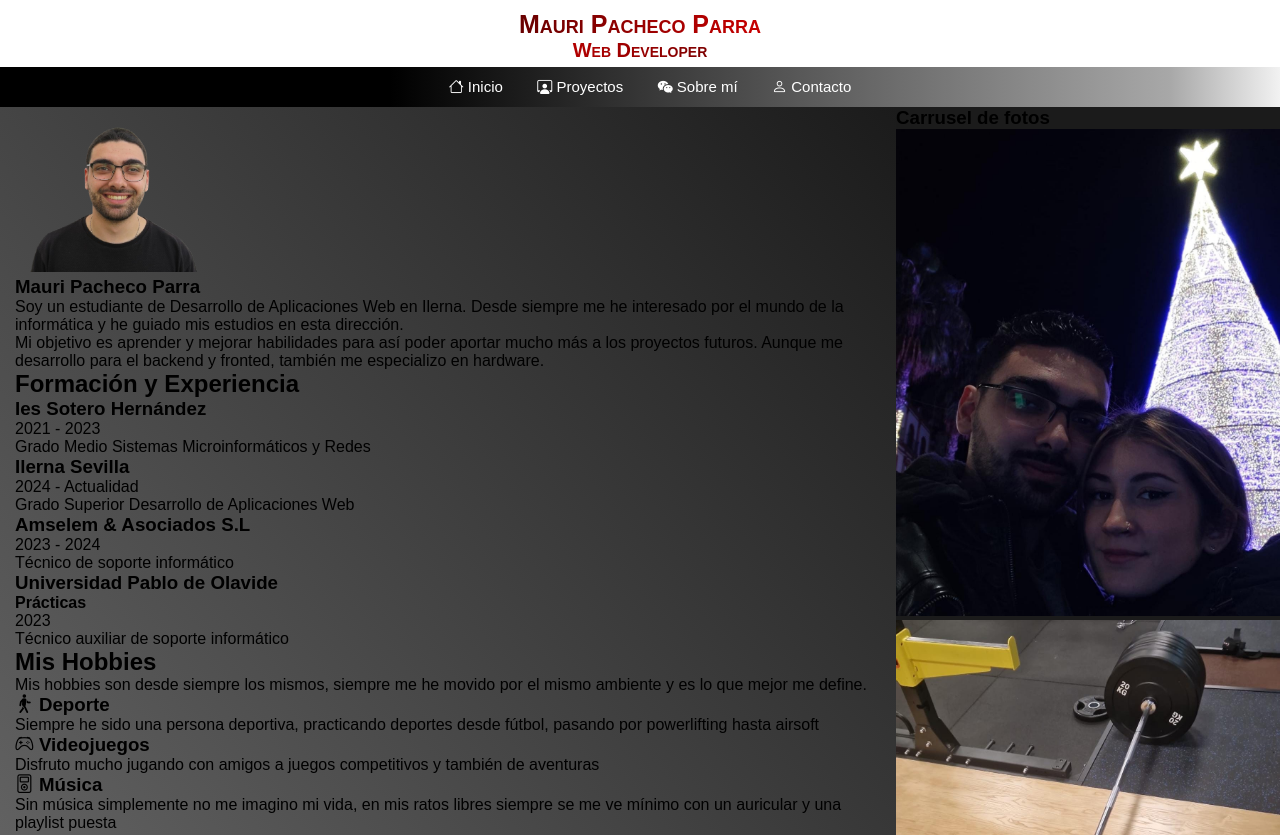
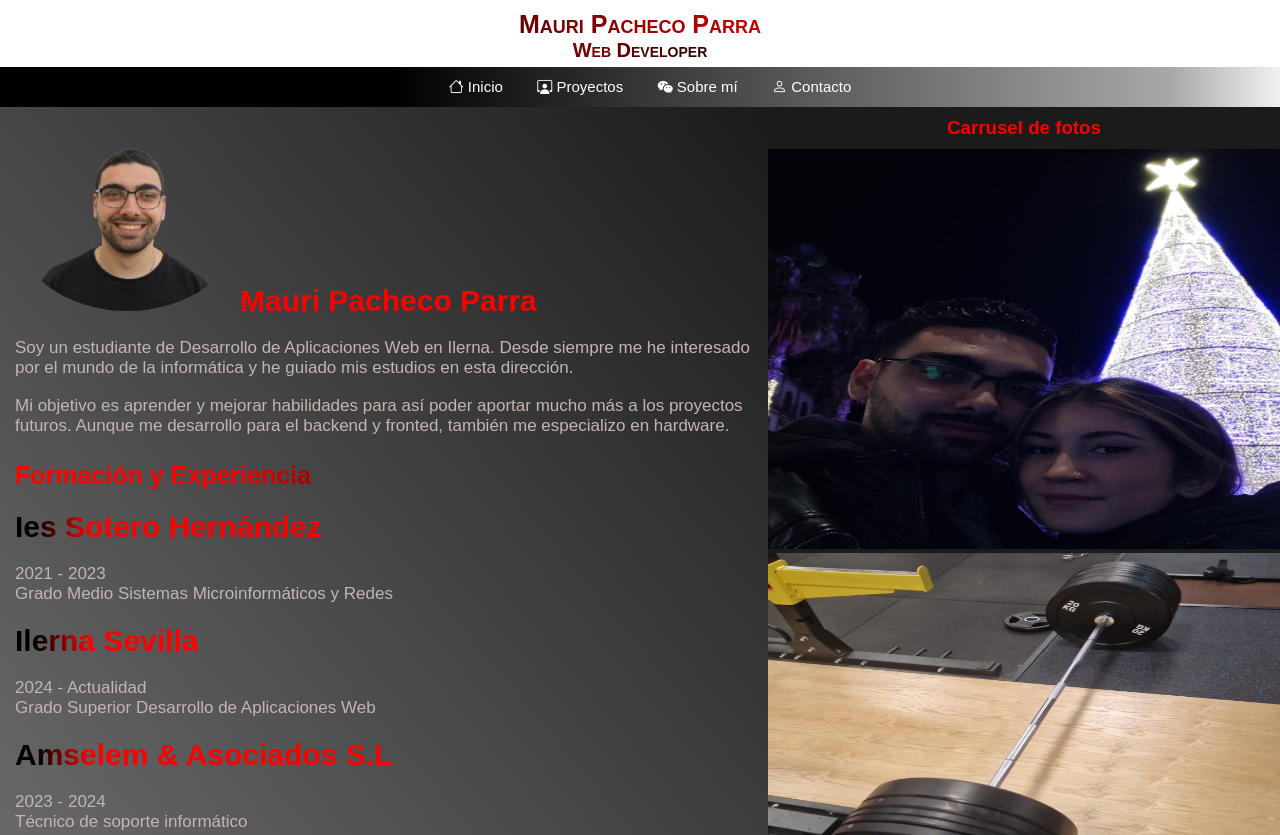
Before and after one commit to Mauri1658/Porfolio, a plain HTML site: page Views/aboutme.html in a window 1280 px wide. Shown: the top 835 px of the page. Drawn offline with nearby package versions, Linux system fonts and the light colour scheme.

Commit message:
avance 21:24

```diff
--- a/CSS/aboutme.css
+++ b/CSS/aboutme.css
@@ -2,23 +2,23 @@
     --bg-gradiant: linear-gradient(to right, #000000 30%, #a8a8a8 90%, #ffffff);
     --bg-gris: #a8a8a8;
     --bg-radial: radial-gradient(circle,#c5c3c3 20px, #666666 100px);
-    --bg-h2: linear-gradient(to right, #fd0000 30%, #000000 80%);
+    --bg-h2: linear-gradient(to right, #fd0000 30%, #000000 60%);
     --bg-h: linear-gradient(to left, #fd0000 30%, #000000 80%);
+    --bg-h1: linear-gradient(to left, #fd0000 90%, #000000 97%);
     --bg-corner: linear-gradient(50deg, #919191, #1b1b1b);
     --bg-carrusel: #1b1b1b;
-
+    --c-letra: rgb(197, 180, 180);
 }
 
 *{
     margin: 0px;
     padding: 0px;
     font-family: Arial, Helvetica, sans-serif;
-
 }
 
 body{
     display: grid;
-    grid-template-columns: 70% 30%;
+    grid-template-columns: 60% 40%;
     grid-template-rows: auto 1fr 1fr auto;
     grid-template-areas:
     "header header"
@@ -34,8 +34,46 @@ main{
     padding: 15px;
 
     img{
-        width: 200px;
+        width: 225px;
         height: auto;
+        border-radius: 100%;
+    }
+
+    :hover img{
+        transform: scale(1.05);
+        box-shadow: 0 10px 20px rgb(216, 19, 19);
+    }
+
+    & h3{
+        background: var(--bg-h1);
+        background-clip: text;
+        -webkit-text-fill-color: transparent;
+        margin: 20px 0px 20px;
+        font-size: 30px;
+    }
+
+    & h2{
+        background: var(--bg-h2);
+        background-clip: text;
+        -webkit-text-fill-color: transparent;
+        margin: 25px 0px 15px;
+        font-size: 25px;
+    }
+
+
+    & h4{
+        background: var(--bg-h2);
+        background-clip: text;
+        -webkit-text-fill-color: transparent;
+        margin: 0px 0px 10px;
+        font-size: 250x;
+
+    }
+
+
+    .letra{
+        color: var(--c-letra);
+        font-size: 17px;
     }
 
 }
@@ -43,11 +81,28 @@ main{
 aside{
     grid-area: aside;
     background: var(--bg-carrusel);
+    text-align: center;
+
+    & h3{
+        background: var(--bg-h1);
+        background-clip: text;
+        -webkit-text-fill-color: transparent;
+        margin: 10px;
+    }
 
     img{
         margin: 0px;
         width: 100%;
         height: auto;
+    }
+
+    .marina1, .deadlift{
+        height: 400px;
+    }
+
+    img:hover{
+        transform: scale(1.05);
+        box-shadow: 0 5px 5px rgba(216, 19, 19, 0.459);
     }
 }
 
--- a/CSS/contact.css
+++ b/CSS/contact.css
@@ -14,6 +14,7 @@
     margin: 0px;
     padding: 0px;
     font-family: Arial, Helvetica, sans-serif;
+
 }
 
 main{
@@ -59,6 +60,7 @@ main{
         img[src="..\\Img\\Localización.png"]:hover {
             transform: scale(1.1);
             border-radius: 0%;
+            box-shadow: 0 10px 30px rgb(216, 19, 19);
             margin: 50px 50px;
             width: 800px;
             height: 400px;
--- a/CSS/index.css
+++ b/CSS/index.css
@@ -5,6 +5,7 @@
     --bg-h2: linear-gradient(to right, #fd0000 30%, #000000 80%);
     --bg-h: linear-gradient(to left, #fd0000 30%, #000000 80%);
     --bg-corner: linear-gradient(230deg, #919191, #1b1b1b);
+    --c-letra: rgb(197, 180, 180);
 
 }
 
@@ -12,6 +13,7 @@
     margin: 0px;
     padding: 0px;
     font-family: Arial, Helvetica, sans-serif;
+
 }
 
 main{
@@ -34,6 +36,11 @@ main{
     p{
         text-align: center;
         padding: 0px 15px 10px;
+
+    }
+
+    .letra{
+            color: var(--c-letra);
     }
 
     #skills{
--- a/Views/aboutme.html
+++ b/Views/aboutme.html
@@ -25,14 +25,13 @@
 
     <main id="containerA">
         <section class="formacion">
-                <img src="../Img/Yo.png" alt="yo">
-
             <div class="personal">
-                <h3>Mauri Pacheco Parra</h3>
-                <p>Soy un estudiante de Desarrollo de Aplicaciones Web en Ilerna. Desde siempre me he interesado
+                <h3><img src="../Img/Yo.png" alt="yo">Mauri Pacheco Parra</h3>
+                <p class="letra">Soy un estudiante de Desarrollo de Aplicaciones Web en Ilerna. Desde siempre me he interesado
                     por el mundo de la informática y he guiado mis estudios en esta dirección.
                 </p>
-                <p>
+                <br>
+                <p class="letra">
                     Mi objetivo es aprender y mejorar habilidades para así poder aportar mucho más a los proyectos futuros.
                     Aunque me desarrollo para el backend y fronted, también me especializo en hardware.
                 </p>
@@ -42,44 +41,44 @@
 
                 <div class="medio">
                     <h3>Ies Sotero Hernández</h3>
-                    <p>2021 - 2023</p>
-                    <p>Grado Medio Sistemas Microinformáticos y Redes</p>
+                    <p class="letra">2021 - 2023</p>
+                    <p class="letra">Grado Medio Sistemas Microinformáticos y Redes</p>
                 </div>
                 <div class="superior">
                     <h3>Ilerna Sevilla</h3>
-                    <p>2024 - Actualidad</p>
-                    <p>Grado Superior Desarrollo de Aplicaciones Web</p>
+                    <p class="letra">2024 - Actualidad</p>
+                    <p class="letra">Grado Superior Desarrollo de Aplicaciones Web</p>
                 </div>
                 <div class="amselem">
                     <h3>Amselem & Asociados S.L</h3>
-                    <p>2023 - 2024</p>
-                    <p>Técnico de soporte informático</p>
+                    <p class="letra">2023 - 2024</p>
+                    <p class="letra">Técnico de soporte informático</p>
                 </div>
                 <div class="upo">
                     <h3>Universidad Pablo de Olavide</h3>
                     <h4>Prácticas</h4>
-                    <p>2023</p>
-                    <p>Técnico auxiliar de soporte informático</p>
+                    <p class="letra">2023</p>
+                    <p class="letra">Técnico auxiliar de soporte informático</p>
                 </div>
             </div>
             <div class="Hobbies">
                 <h2>Mis Hobbies</h2>
-                <p>Mis hobbies son desde siempre los mismos, siempre me he movido por el mismo ambiente
+                <p class="letra">Mis hobbies son desde siempre los mismos, siempre me he movido por el mismo ambiente
                     y es lo que mejor me define.
                 </p>
 
                 <div>
                     <div>
                         <h3><i class="bi bi-person-walking"></i> Deporte</h3>
-                        <p>Siempre he sido una persona deportiva, practicando deportes desde fútbol, pasando por powerlifting hasta airsoft</p>
+                        <p class="letra">Siempre he sido una persona deportiva, practicando deportes desde fútbol, pasando por powerlifting hasta airsoft</p>
                     </div>
                     <div>
                         <h3><i class="bi bi-controller"></i> Videojuegos</h3>
-                        <p>Disfruto mucho jugando con amigos a juegos competitivos y también de aventuras</p>
+                        <p class="letra">Disfruto mucho jugando con amigos a juegos competitivos y también de aventuras</p>
                     </div>
                     <div>
                         <h3><i class="bi bi-music-player"></i> Música</h3>
-                        <p>Sin música simplemente no me imagino mi vida, en mis ratos libres siempre se me ve mínimo con un auricular y una playlist puesta</p>
+                        <p class="letra">Sin música simplemente no me imagino mi vida, en mis ratos libres siempre se me ve mínimo con un auricular y una playlist puesta</p>
                     </div>
                 </div>
             </div>
@@ -89,11 +88,10 @@
     <aside id="carrusel">
         <h3>Carrusel de fotos</h3>
         <div class="fotos">
-            <img src="../Img/Marina1.jpg" alt="marina1">
-            <img src="../Img/DeadLift.jpg" alt="deadlift">
-            <img src="../Img/Airsoft.jpg" alt="airsoft">
-            <img src="../Img/Yoti.jpg" alt="yoti">
-            <img src="../Img/Marina2.jpg" alt="marina2">
+            <img src="../Img/Marina1.jpg" alt="marina1" class="marina1">
+            <img src="../Img/DeadLift.jpg" alt="deadlift" class="deadlift">
+            <img src="../Img/Airsoft.jpg" alt="airsoft" class="airsoft">
+            <img src="../Img/Marina2.jpg" alt="marina2" class="marina2">
         </div>
     </aside>
 
```
Also changed, not shown: index.html (+2 -2 lines).
